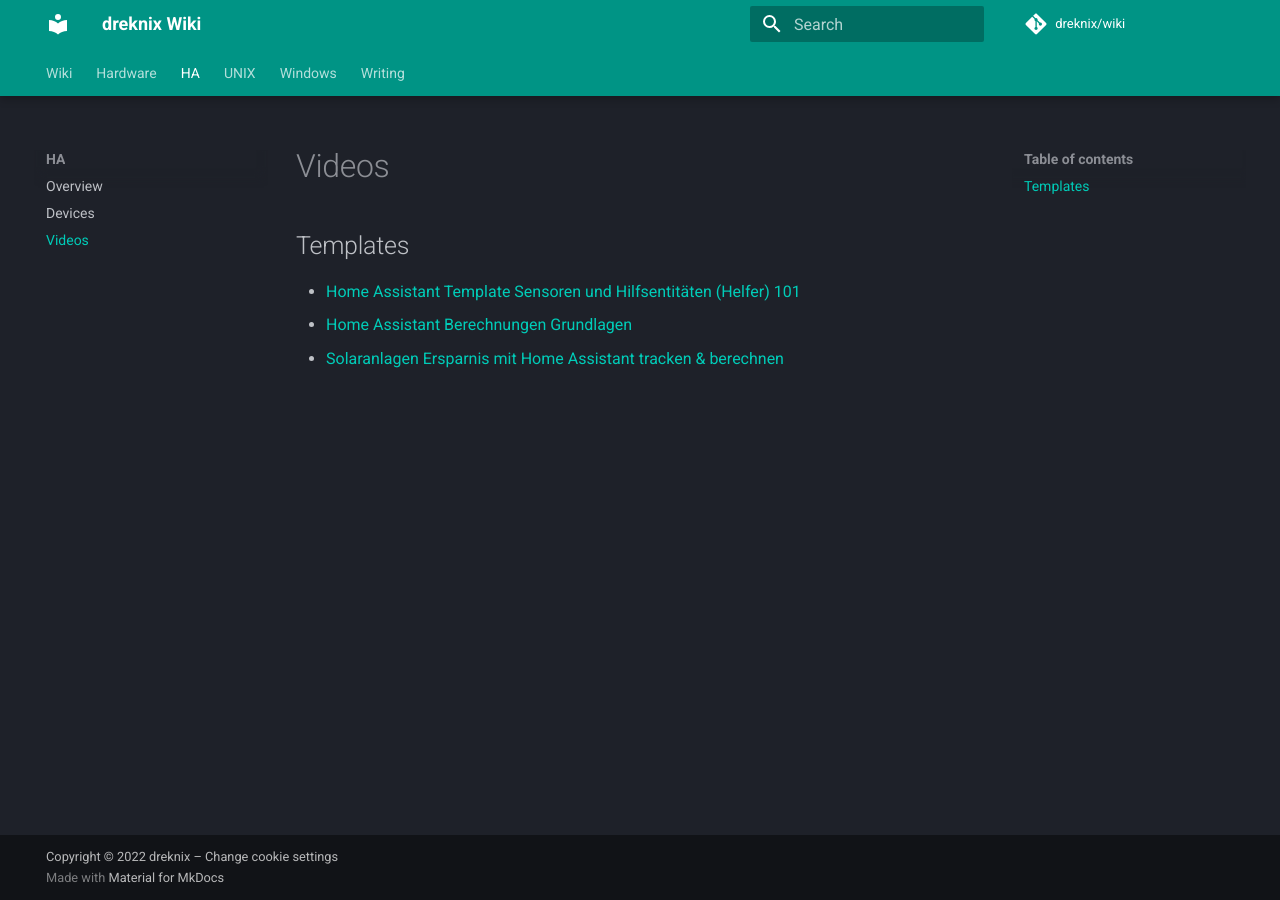
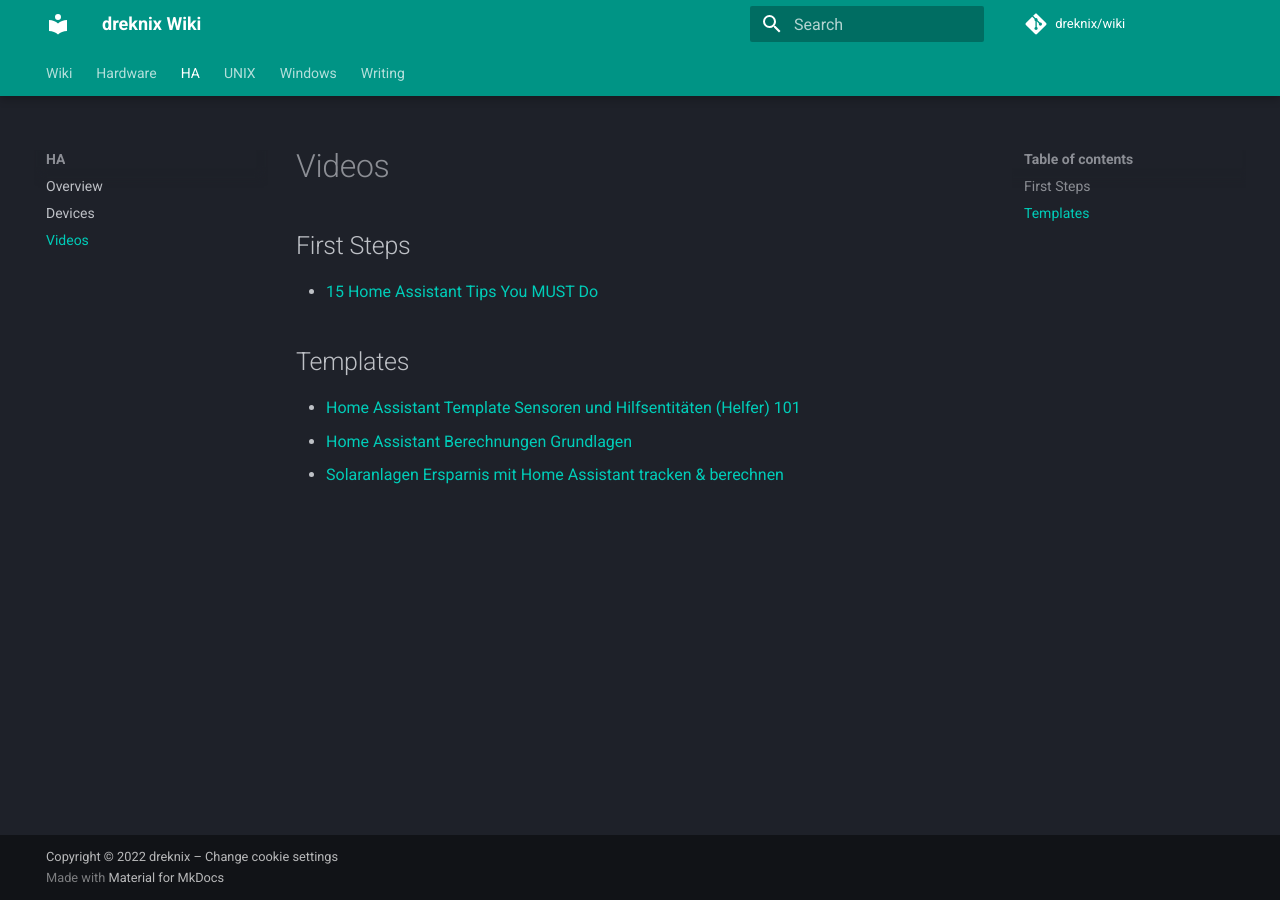
Before and after one commit to dreknix/wiki, an MkDocs documentation site: the page built from docs/ha/videos.md, in a window 1280 px wide. Built offline with MkDocs 1.6.1 and Material for MkDocs 9.7.7, drawn with Linux system fonts in a browser that asks for light colours; some web fonts are replaced; comment, search, counter and statistics services are not loaded.

Commit message:
Add first steps for home assistant

```diff
--- a/docs/ha/videos.md
+++ b/docs/ha/videos.md
@@ -1,4 +1,8 @@
 # Videos
+
+## First Steps
+
+* [15 Home Assistant Tips You MUST Do](https://youtu.be/FVusYP4fHFM)
 
 ## Templates
 
```
